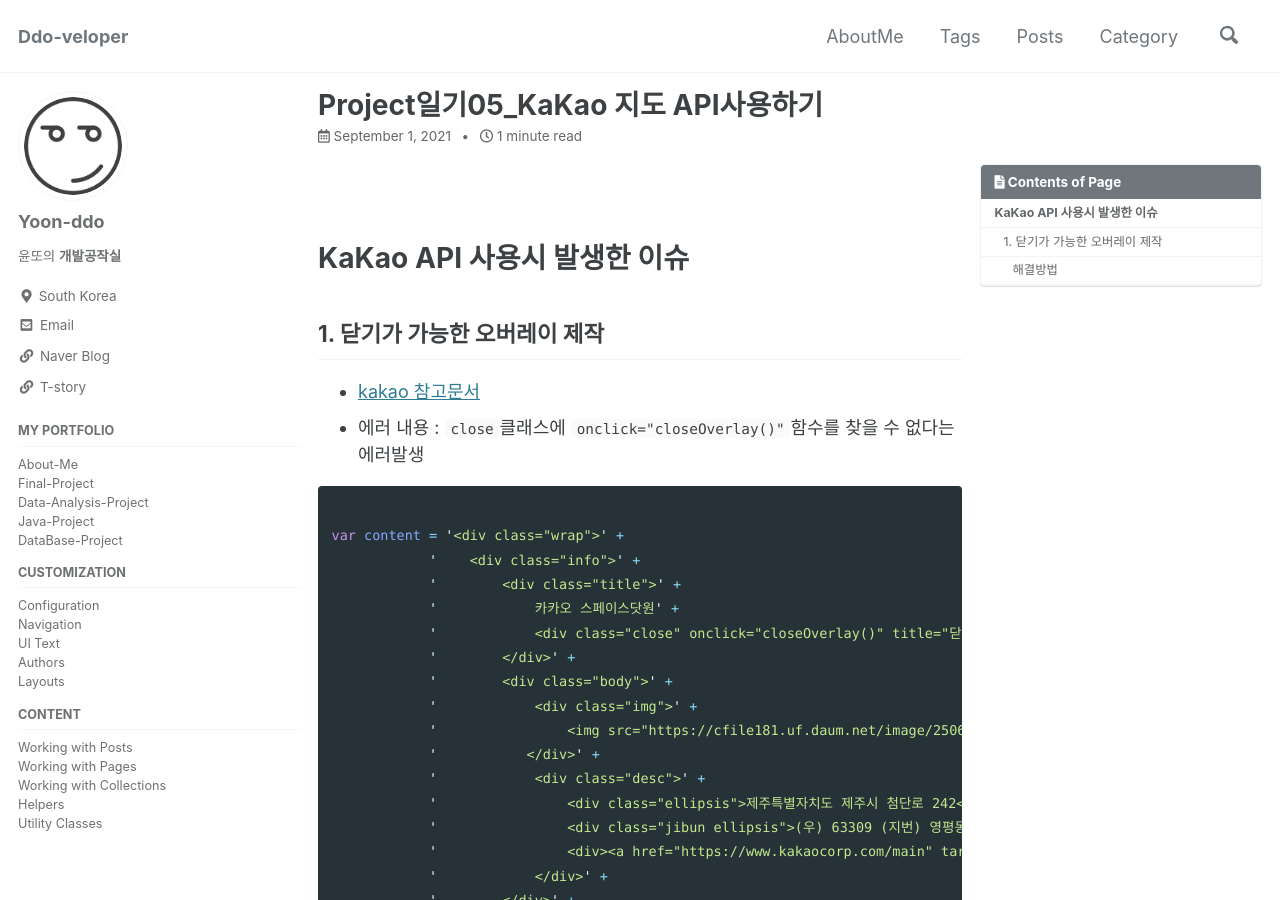
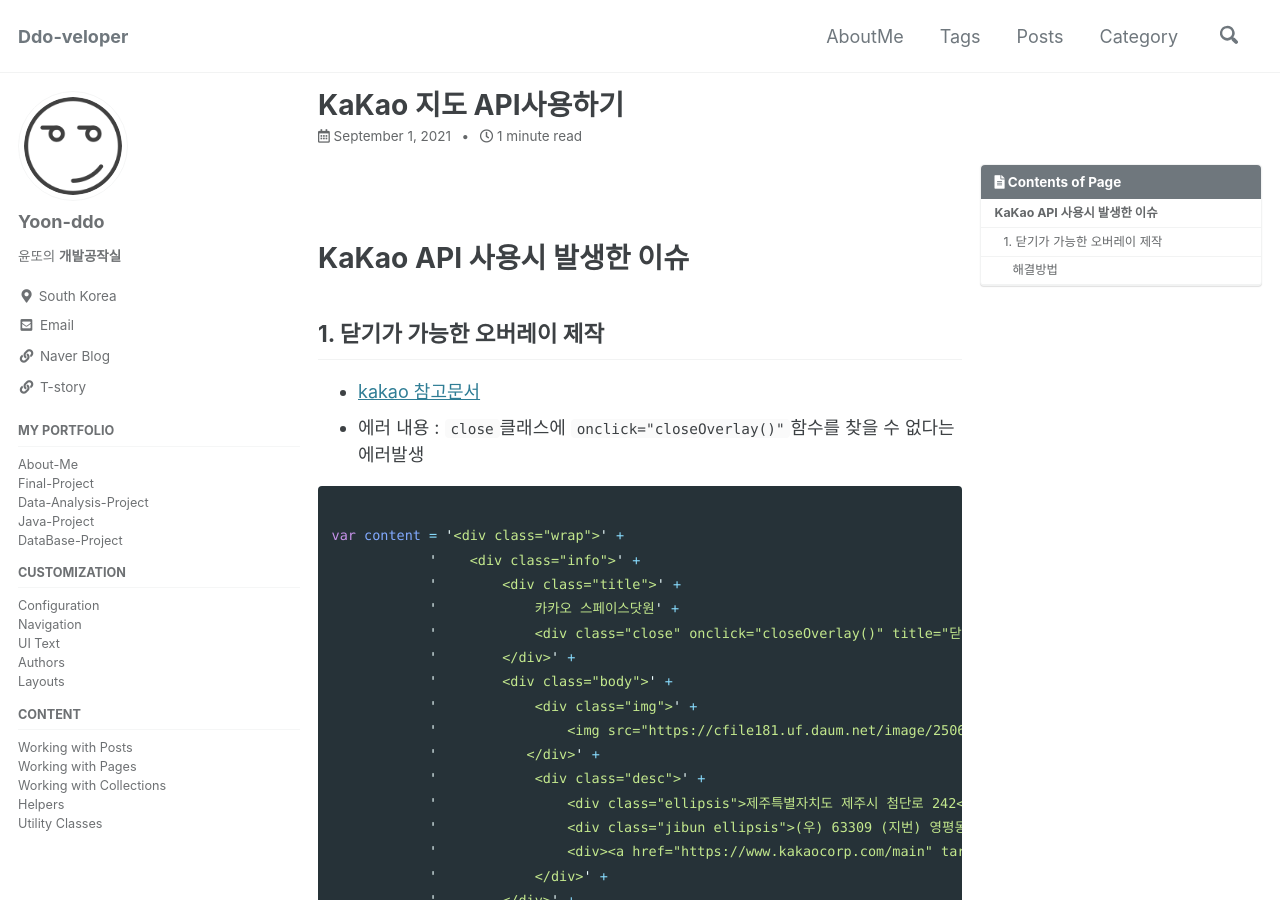
Before and after one commit to Yoon-ddo/Yoon-ddo.github.io, a Jekyll site: the page built from _posts/2021-09-01-KaKao 지도 API사용하기.md, in a window 1280 px wide and 900 px high. Built offline with Jekyll 4.4.1, drawn with Linux system fonts in a browser that asks for light colours; cached includes are drawn as plain includes.

Commit message:
Update 2021-09-01-KaKao 지도 API사용하기.md

```diff
--- a/_posts/2021-09-01-KaKao 지도 API사용하기.md
+++ b/_posts/2021-09-01-KaKao 지도 API사용하기.md
@@ -1,5 +1,5 @@
 ---
-title: Project일기05_KaKao 지도 API사용하기
+title: KaKao 지도 API사용하기
 toc: true
 toc_sticky: true
 toc_label: "Contents of Page"
```
